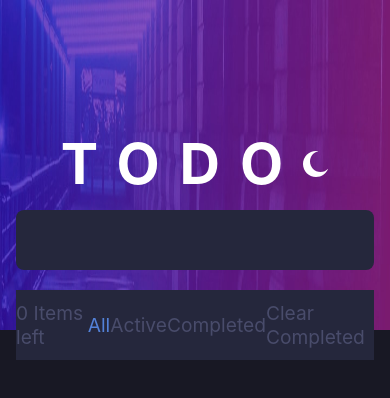
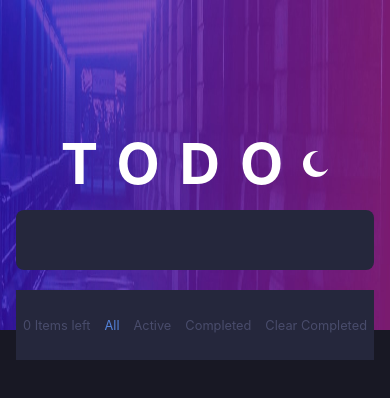
Before and after one commit to fabriciocunhauk/react-to-do-list, a React (Create React App) app: page / in a window 390 px wide. Shown: the top 398 px of the page. Built offline with nearby package versions, Linux system fonts and the light colour scheme.

Commit message:
Refactoring: abstracted code for the form and added media queries

```diff
--- a/src/components/ToDoForm/ToDoForm.jsx
+++ b/src/components/ToDoForm/ToDoForm.jsx
@@ -1,7 +1,21 @@
-import React from 'react'
+import React, { useEffect, useState } from 'react'
 import './todos-form.css'
 
-function ToDoForm({handleSubmit, themeIconChange, inputContent, handleChange}) {
+function ToDoForm({ handleFilters, setToDoContent, toDoContent, themeIconChange}) {
+    const [inputContent, setInputContent] = useState("");
+
+      useEffect(() => {
+        localStorage.setItem('todo', JSON.stringify(toDoContent));
+    }, [toDoContent]);
+
+     function handleSubmit(event) {
+        event.preventDefault();
+
+        setToDoContent([...toDoContent, { toDoText: inputContent }]);
+        handleFilters(0);
+        setInputContent("");
+    }
+
   return (
      <form onSubmit={handleSubmit}>
                     <input
@@ -15,7 +29,7 @@ function ToDoForm({handleSubmit, themeIconChange, inputContent, handleChange}) {
                         id="to-do"
                         value={inputContent}
                         required
-                        onChange={handleChange}
+                        onChange={(event) => setInputContent(event.target.value)}
                     />
                 </form>
   )
--- a/src/components/ToDosFilter/ToDosFilter.jsx
+++ b/src/components/ToDosFilter/ToDosFilter.jsx
@@ -5,12 +5,13 @@ function ToDosFilter({themeIconChange, toDoContent, filterActiveClass,
 handleFilters, handleClearCompleted}) {
   return (
     <div className={
-                        themeIconChange
-                            ? "to-do-options-light to-do-options"
-                            : "to-do-options"}
+                        themeIconChange && "to-do-options-light"}
                     >
+
+                        <ul className=" to-do-options">
+                            <li>
                                <p>{toDoContent.length} Items left</p>
-                        <ul>
+                            </li>
                             <li
                                 className={filterActiveClass === 0 ? "filter-active" : ""}
                                 onClick={() => handleFilters(0)}>
@@ -26,7 +27,7 @@ handleFilters, handleClearCompleted}) {
                                 onClick={() => handleFilters(2)}>
                                 Completed
                             </li>
-                        </ul>
+                            <li>
                                 <p className={
                                     themeIconChange
                                         ? "clear-completed-light"
@@ -36,6 +37,8 @@ handleFilters, handleClearCompleted}) {
                                 >
                                     Clear Completed
                                 </p>
+                            </li>
+                        </ul>
                     </div>
   )
 }
--- a/src/components/ToDosFilter/todos-filter.css
+++ b/src/components/ToDosFilter/todos-filter.css
@@ -3,11 +3,29 @@
   align-items: center;
   justify-content: space-evenly;
   width: 100%;
+  min-width: 600px;
   height: 70px;
   margin-bottom: 20px;
   font-size: 1.2rem;
   background: #25273c;
   color: #494c6b;
+  cursor: pointer;
+}
+
+@media only screen and (max-width: 425px) {
+  .to-do-options {
+    font-size: 0.8rem;
+    justify-content: space-around;
+    min-width: 100%;
+  }
+}
+
+@media only screen and (max-width: 375px) {
+  .to-do-options {
+    font-size: 0.7rem;
+    justify-content: space-around;
+    min-width: 100%;
+  }
 }
 
 .to-do-options > .clear-completed:hover {
--- a/src/components/ToDosList/todos-list.css
+++ b/src/components/ToDosList/todos-list.css
@@ -8,6 +8,7 @@
   width: 30px;
   height: 30px;
   margin-left: 20px;
+  margin-right: 20px;
   border-radius: 50%;
   border: 2px solid #494c6b;
   cursor: pointer;
@@ -27,6 +28,7 @@
 
 .to-do-text {
   width: 400px;
+  font-size: 24px;
   word-wrap: break-word;
 }
 
--- a/src/pages/Main.jsx
+++ b/src/pages/Main.jsx
@@ -11,8 +11,6 @@ import ToDosList from '../components/ToDosList/ToDosList';
 import ToDosFilter from '../components/ToDosFilter/ToDosFilter';
 
 function Main() {
-    const [inputContent, setInputContent] = useState("");
-
     const [filteredContent, setFilteredContent] = useState([]);
     const [toDoContent, setToDoContent] = useState(() => {
         const todo = localStorage.getItem('todo');
@@ -36,19 +34,6 @@ function Main() {
             setThemeBg(lightBackground);
             setThemeIconChange(true);
         }
-    }
-
-    function handleChange(event) {
-        setInputContent(event.target.value);
-    }
-
-    function handleSubmit(event) {
-        event.preventDefault();
-
-        handleFilters(0);
-        setToDoContent([...toDoContent, { toDoText: inputContent }]);
-
-        setInputContent("");
     }
 
     function handleDelete(ToDoIndex) {
@@ -111,8 +96,6 @@ function Main() {
     }
 
     useEffect(() => {
-        localStorage.setItem('todo', JSON.stringify(toDoContent));
-
         setFilteredContent(toDoContent)
     }, [toDoContent]);
 
@@ -139,10 +122,10 @@ function Main() {
             </div>
             <div className="to-do-container">
                <ToDoForm
-                    handleSubmit={handleSubmit}
                     themeIconChange={themeIconChange}
-                    inputContent={inputContent}
-                    handleChange={handleChange}
+                    handleFilters={handleFilters}
+                    setToDoContent={setToDoContent}
+                    toDoContent={toDoContent}
                />
                 <div className={
                     themeIconChange
```
Lines whose indentation alone changed are shown as unchanged.
